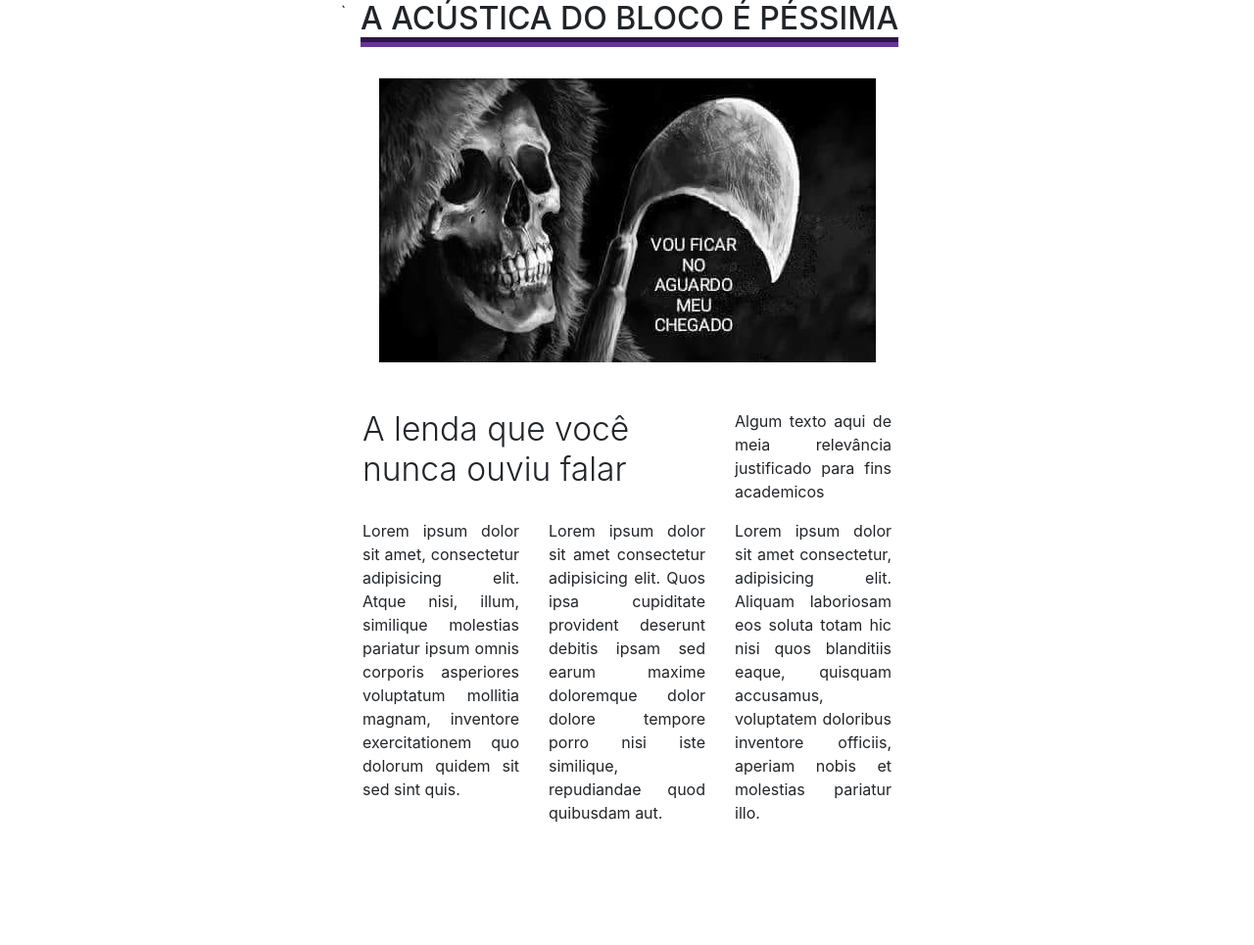
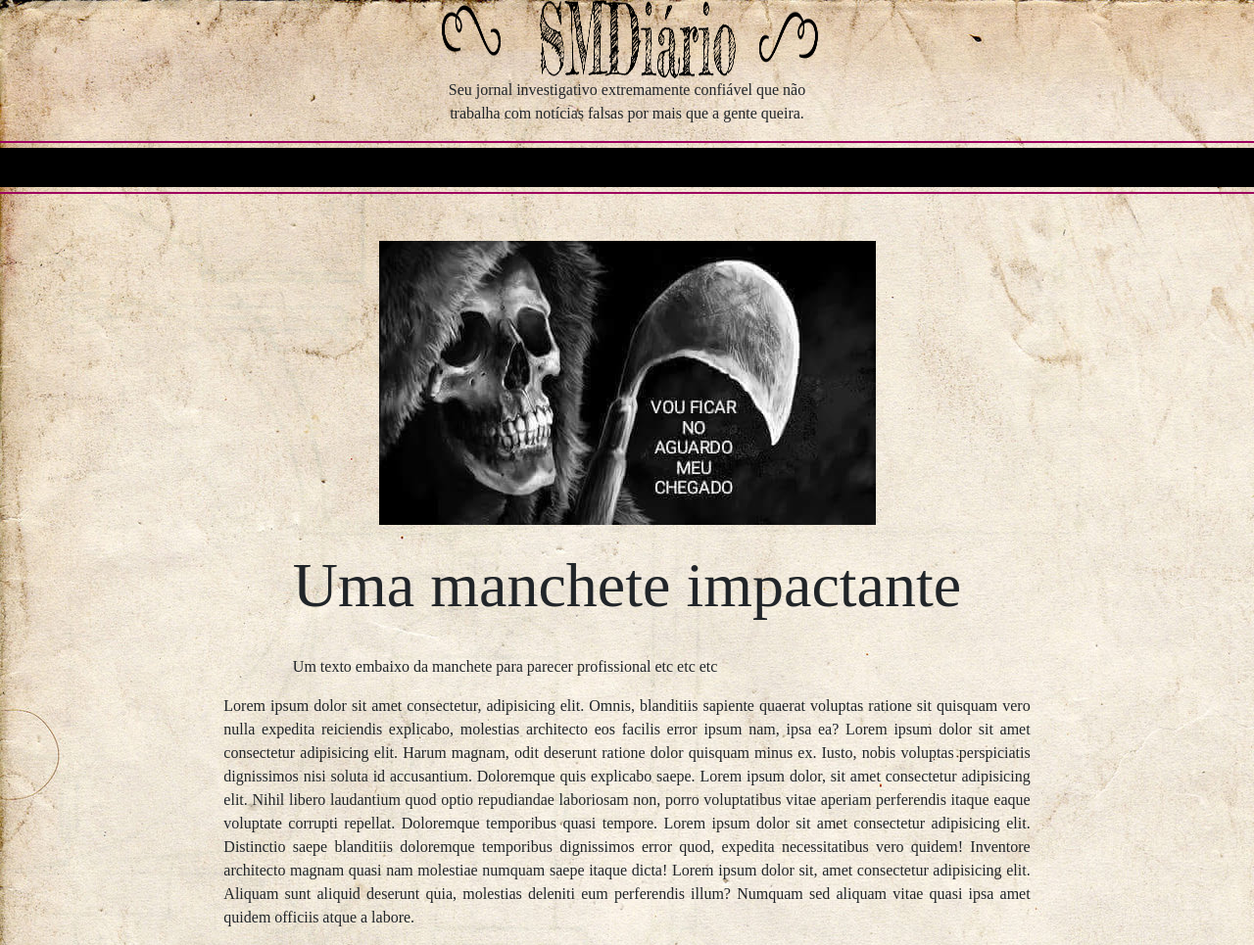
Before and after one commit to Hyuan02/journalHalloween, a plain HTML site: page index.html in a window 1280 px wide. Shown: the whole page at 98% size. Before the commit the page ends 858 px from the top, so only its background shows below. Drawn offline with nearby package versions, Linux system fonts and the light colour scheme; a web font is replaced by a local one.

Commit message:
site melhorado com o mockup atualizado

```diff
--- a/css/estilo.css
+++ b/css/estilo.css
@@ -1,4 +1,31 @@
-#logoJornal{
-  border-bottom:groove 10px;
-  border-color:rebeccapurple;
+body{
+  background-image: url("../imagens/paper_texture.jpg");
+  font-family: 'Halant', serif;
 }
+
+#decorativo1, #decorativo3{
+  width:100%;
+  border-bottom:solid 2px;
+  border-color:#9e005e;
+
+}
+#decorativo2{
+  width:100%;
+  border-bottom:solid 40px;
+  border-color:black;
+  margin-top:5px;
+}
+
+#decorativo3{
+  margin-top:5px;
+}
+
+#img-logo{
+  width:30vw;
+  height:10vh;
+}
+
+h1{
+  font-weight: 500;
+  font-size: 4em;
+}
--- a/index.html
+++ b/index.html
@@ -3,39 +3,53 @@
         <meta charset="UTF-8">
         <meta name="viewport" content="width=device-width, initial-scale=1, shrink-to-fit=no">
         <title>Jornal SMD</title>
+        <link href="https://fonts.googleapis.com/css?family=Fredericka+the+Great|Halant:400,700" rel="stylesheet">
         <link rel="stylesheet" href="https://stackpath.bootstrapcdn.com/bootstrap/4.1.3/css/bootstrap.min.css" integrity="sha384-MCw98/SFnGE8fJT3GXwEOngsV7Zt27NXFoaoApmYm81iuXoPkFOJwJ8ERdknLPMO" crossorigin="anonymous">
         <link rel="stylesheet" href="css/estilo.css">
     </head>
     <body>
-        <section id="Teste" class="container">
+        <section id="Teste" class="container-fluid">
             <div class="justify-content-md-center">
                     <div id="titulo" class="row justify-content-md-center">`
-                            <div class="col-md-auto">
-                                <h2 id="logoJornal" class="text-uppercase">A acústica do bloco é péssima</h2>
-                            </div>
-                    </div><br>
-                    <div class="row justify-content-md-center">
-                            <img class="img-fluid" src="imagens/teste.jpg" alt="Era pra ser uma imagem legal">
-                    </div>
-                    <br><br>
-                    <div class="row">
-                        <div class="col-md-4 offset-md-3">
-                            <h3 class="font-weight-light" style="font-size:2.1em">A lenda que você nunca ouviu falar</h3>
-                        </div>
-                        <div class="col-md-2">
-                            <p class="text-justify">Algum texto aqui de meia relevância justificado para fins academicos</p>
+                        <div id="logoJornal" class="col-md-auto">
+                            <img id="img-logo" src="imagens/LogoDiario.png">
                         </div>
                     </div>
                     <div class="row justify-content-md-center">
-                            <div class="col-md-2">
-                                <p class="text-justify">Lorem ipsum dolor sit amet, consectetur adipisicing elit. Atque nisi, illum, similique molestias pariatur ipsum omnis corporis asperiores voluptatum mollitia magnam, inventore exercitationem quo dolorum quidem sit sed sint quis.</p>
-                            </div>
-                            <div class="col-md-2">
-                                <p class="text-justify">Lorem ipsum dolor sit amet consectetur adipisicing elit. Quos ipsa cupiditate provident deserunt debitis ipsam sed earum maxime doloremque dolor dolore tempore porro nisi iste similique, repudiandae quod quibusdam aut.</p>
-                            </div>
-                            <div class="col-md-2">
-                                <p class="text-justify">Lorem ipsum dolor sit amet consectetur, adipisicing elit. Aliquam laboriosam eos soluta totam hic nisi quos blanditiis eaque, quisquam accusamus, voluptatem doloribus inventore officiis, aperiam nobis et molestias pariatur illo.</p>
-                            </div>
+                        <div class="col-md-4">
+                            <p class="text-center">Seu jornal investigativo extremamente confiável que não trabalha com notícias falsas por mais que a gente queira.</p>
+                        </div>
+                    </div>
+                    <div class="row justify-content-md-center">
+                        <div id="decorativo1"></div>
+                    </div>
+                    <div class="row justify-content-md-center">
+                        <div id="decorativo2"></div>
+                    </div>
+                    <div class="row justify-content-md-center">
+                            <div id="decorativo3"></div>
+                    </div><br><br>
+                    <div class="row justify-content-md-center">
+                        <img class="img-fluid" src="imagens/teste.jpg" alt="Era pra ser uma imagem legal">
+                    </div>
+                <br>
+                    <div class="row justify-content-md-center">
+                        <div class="col-md-auto">
+                            <h1>Uma manchete impactante</h1><br>
+                            <p>Um texto embaixo da manchete para parecer profissional etc etc etc</p>
+                        </div>
+                    </div>
+
+                    <div class="row justify-content-md-center">
+                        <div class="col-md-8">
+                            <p class="text-justify">
+                                Lorem ipsum dolor sit amet consectetur, adipisicing elit. Omnis, blanditiis sapiente quaerat voluptas ratione sit quisquam vero nulla expedita reiciendis explicabo, molestias architecto eos facilis error ipsum nam, ipsa ea?
+                                Lorem ipsum dolor sit amet consectetur adipisicing elit. Harum magnam, odit deserunt ratione dolor quisquam minus ex. Iusto, nobis voluptas perspiciatis dignissimos nisi soluta id accusantium. Doloremque quis explicabo saepe.
+                                Lorem ipsum dolor, sit amet consectetur adipisicing elit. Nihil libero laudantium quod optio repudiandae laboriosam non, porro voluptatibus vitae aperiam perferendis itaque eaque voluptate corrupti repellat. Doloremque temporibus quasi tempore.
+                                Lorem ipsum dolor sit amet consectetur adipisicing elit. Distinctio saepe blanditiis doloremque temporibus dignissimos error quod, expedita necessitatibus vero quidem! Inventore architecto magnam quasi nam molestiae numquam saepe itaque dicta!
+                                Lorem ipsum dolor sit, amet consectetur adipisicing elit. Aliquam sunt aliquid deserunt quia, molestias deleniti eum perferendis illum? Numquam sed aliquam vitae quasi ipsa amet quidem officiis atque a labore.
+                            </p>
+                        </div>
                     </div>
             </div>
         </section>
```
Also changed, not shown: imagens/LogoDiario.png (added), imagens/paper_texture.jpg (added).
